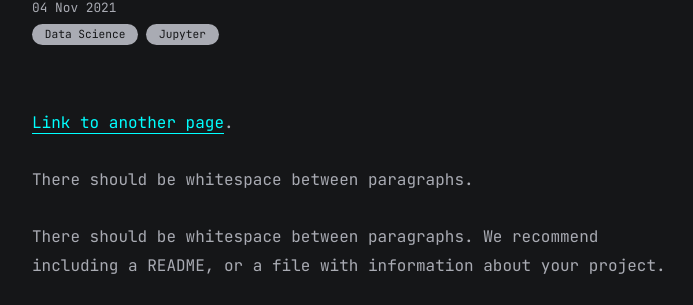
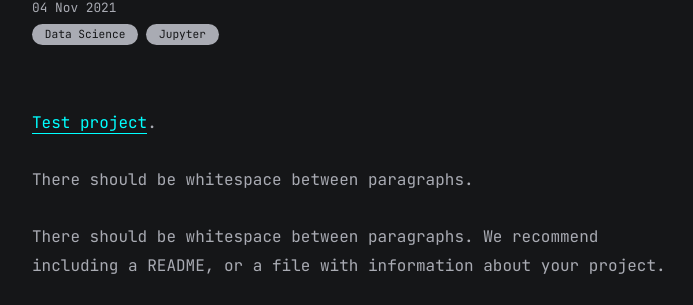
Before and after one commit to jeongwoongc/jeongwoongc.github.io, a Jekyll site: the page built from all_collections/_posts/2021-11-04-natural-language-processing.md, in a window 1280 px wide. Shown: the part 247-552 px from the top of the page, without its empty margins (283-976 px from the left). Built offline with Jekyll 4.4.1, drawn with Linux system fonts in a browser that asks for light colours.

Commit message:
Test project upload

```diff
--- a/all_collections/_posts/2021-11-04-natural-language-processing.md
+++ b/all_collections/_posts/2021-11-04-natural-language-processing.md
@@ -7,7 +7,8 @@ categories: ["Data Science", "Jupyter"]
 
 <!-- Text can be **bold**, _italic_, ~~strikethrough~~ or `keyword` -->
 
-[Link to another page](./another-page.html).
+
+[Test project](https://nbviewer.org/github/jeongwoongc/jeongwoongc.github.io/blob/main/all_collections/JupyterNBs/testNB.ipynb).
 
 There should be whitespace between paragraphs.
 
```
